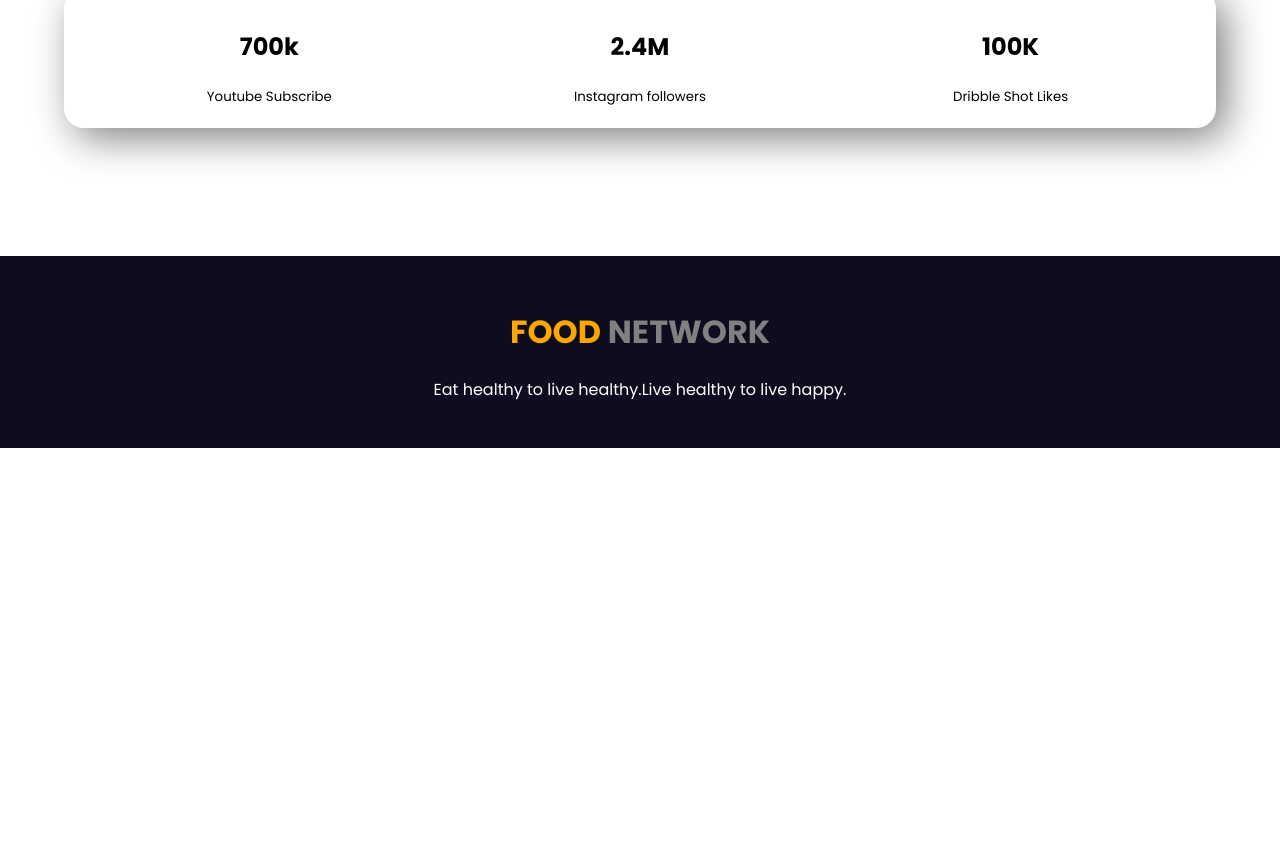
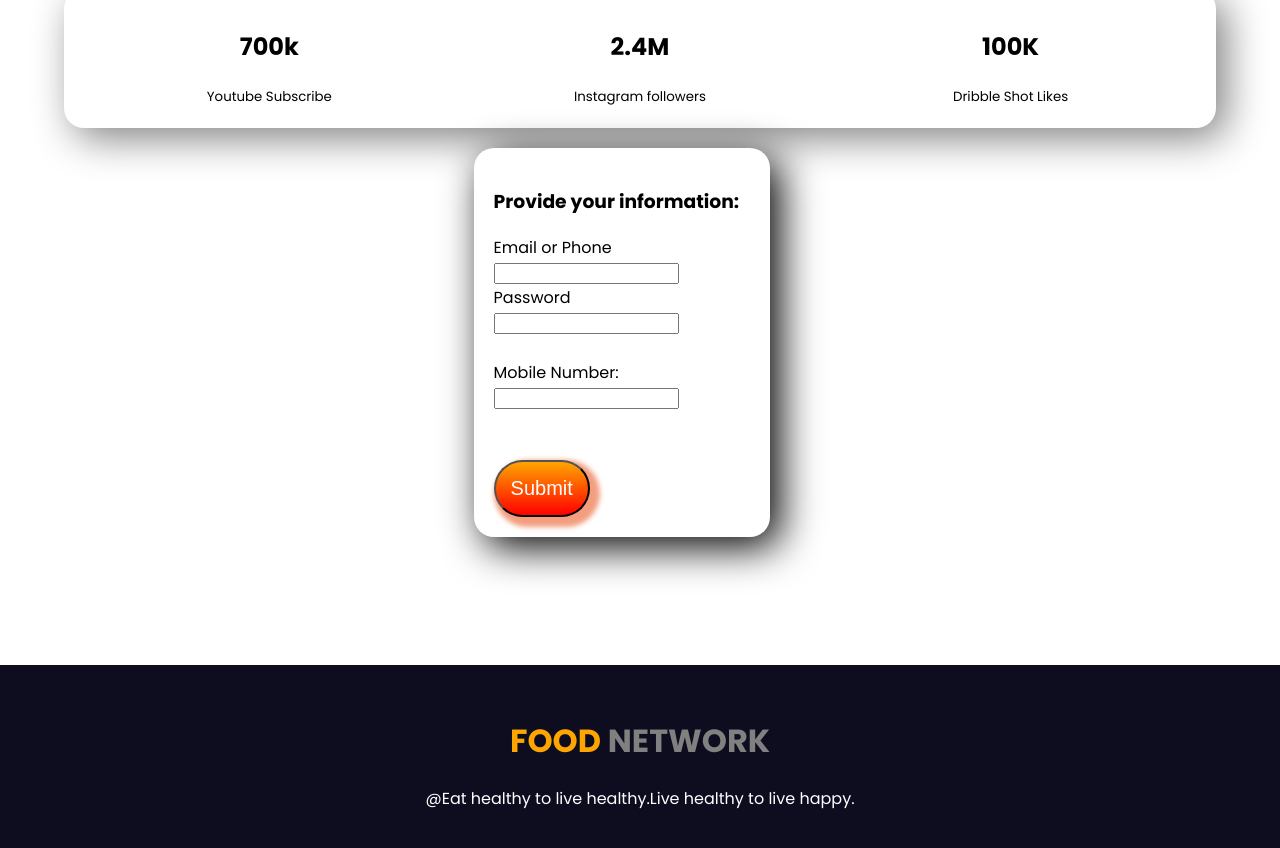
Before and after one commit to dibayndu/food-network-main, a plain HTML site: page index.html in a window 1280 px wide. Shown: the part 2337-3185 px from the top of the page. Before the commit the page ends 2785 px from the top, so only its background shows below. Drawn offline with Linux system fonts and the light colour scheme.

Commit message:
last commit

```diff
--- a/index.html
+++ b/index.html
@@ -29,11 +29,6 @@
             <h1 id="font-size-1"><span class="color-orange">Skip</span> The Diet, Just Eat Healthy With Food Network
             </h1>
 
-
-            <!-- <h2 id="font-size-2">Just Eat Healthy</h2>
-
-
-            <h2 id="font-size-3">With Food Network</h2> -->
 
 
             <p id="blog-font-1">Imagine you don't need a diet because we provide Healthy and delicious food for you!
@@ -106,6 +101,9 @@
 
     </section>
 
+
+
+
     <section class="package-style-follow followers">
 
         <div class="follow">
@@ -126,10 +124,25 @@
 
 
     </section>
+    <div id="form">
+        <h3>
+            Provide your information:
+        </h3>
+        Email or Phone<br><input type="text" name="email"> <br>Password <br>
+        <input type="password" name="Password"> <br>
+        <br>Mobile Number: <br>
+        <input type="tel"><br> <br>
+        <input class="button" type="submit">
+    </div>
+
+
+
+
+
 
     <footer>
         <h1><span class="color-orange">FOOD</span> <span id="color-gray"> NETWORK</span></h1>
-        <P>Eat healthy to live healthy.Live healthy to live happy.</P>
+        <P>@Eat healthy to live healthy.Live healthy to live happy.</P>
     </footer>
 
 
--- a/style.css
+++ b/style.css
@@ -146,6 +146,20 @@ footer{
     margin-right: 6%;
 }
 
+#form{
+    margin-left: 10%;
+    margin-top: 20px;
+    background-color:white;
+
+  width: 20%;
+  margin-left: 37%;
+  margin-right: 5%;
+  padding: 20px;
+  box-shadow: 10px 10px 40px black;
+  border-radius: 20px;
+  margin-bottom: 20px;
+
+  }
 
 
 
```
